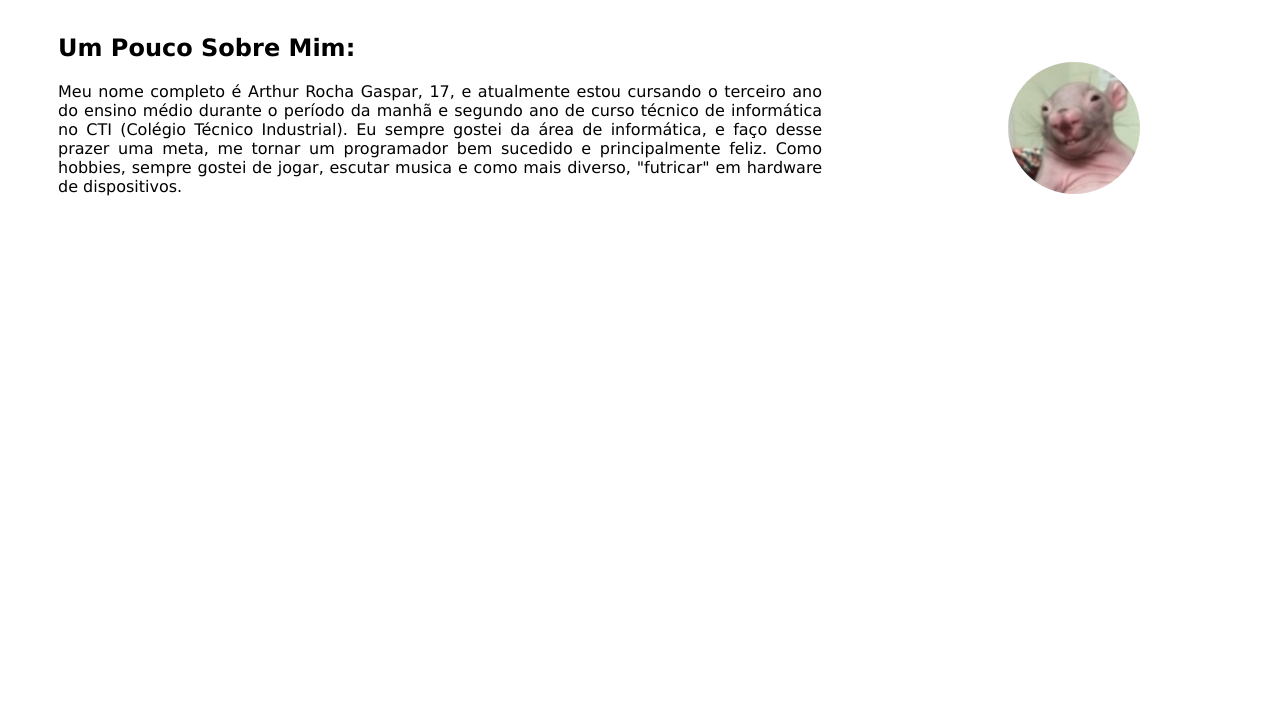
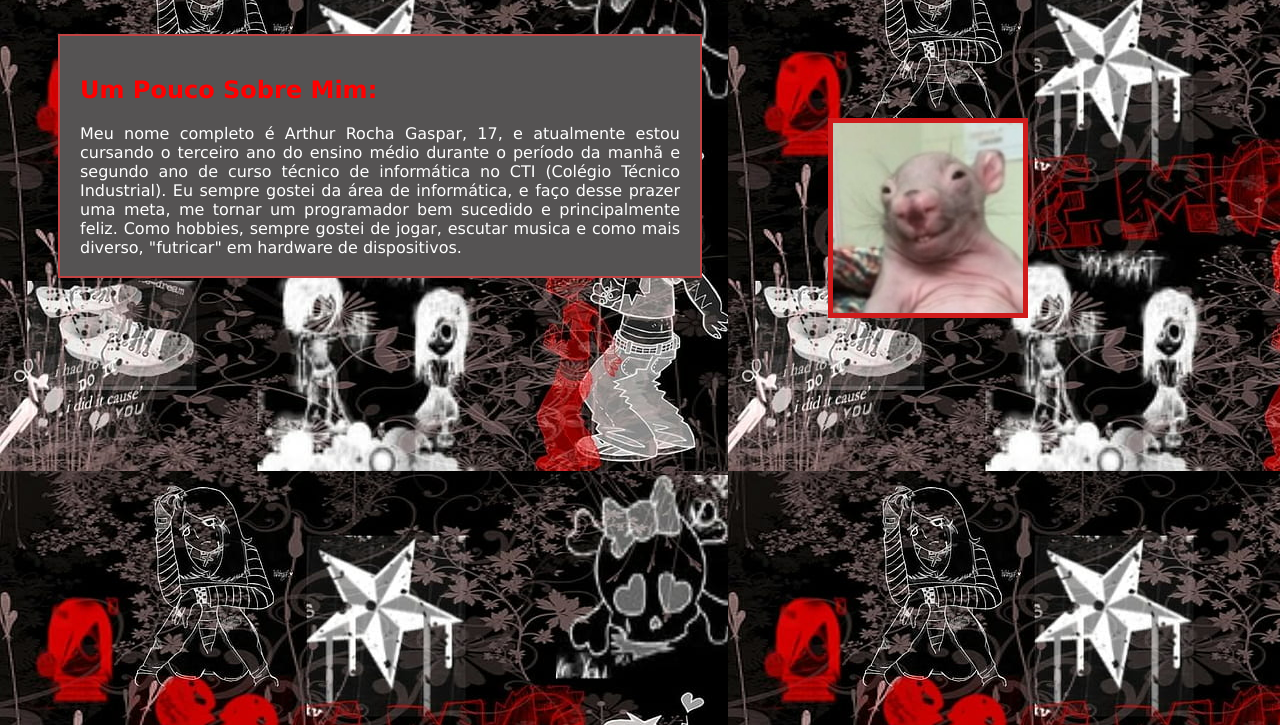
Before and after one commit to Artgspr/HTML, a plain HTML site: page Lista_html/Ex1/index.html in a window 1280 px wide. Shown: the part 75-800 px from the top of the page. Drawn offline with Linux system fonts and the light colour scheme.

Commit message:
Add files via upload

```diff
--- a/Lista_html/Ex1/index.html
+++ b/Lista_html/Ex1/index.html
@@ -1,5 +1,5 @@
 <!DOCTYPE html>
-<html lang="en">
+<html lang="pt-br">
 <head>
     <meta charset="UTF-8">
     <meta http-equiv="X-UA-Compatible" content="IE=edge">
--- a/Lista_html/Ex1/style.css
+++ b/Lista_html/Ex1/style.css
@@ -1,9 +1,12 @@
 body{
     font-family: Verdana, Geneva, Tahoma, sans-serif;
+    background-image: url("img/dark-emo-emotion-feel-wallpaper-preview.jpg");
+    color: rgb(255, 255, 255);
 }
 
 .h2-1{
     text-align: left;
+    color: red;
 }
 
 .div1{
@@ -12,12 +15,19 @@ body{
    margin-left: 50px;
    margin-right: 450px;
    text-align: justify;
+   background-color: #555353; /* Cor de fundo desejada */
+  border: 2px solid rgb(194, 67, 67); /* Cor da borda desejada */
+  padding: 20px; /* Espaçamento interno para o conteúdo */
+  width: 600px;
+  height: 200px;
 }
 
 .divIMG{
 
+    height: 100px;
+    width: 30%;
     margin-top: -150px;
-   margin-left: 1000px;
+   margin-left: 800px;
    margin-right: 0px;
 
 }
@@ -25,5 +35,8 @@ body{
 .gabiru{
 
     width: 50%;
-    border-radius: 60%;
+    margin-top: -10px;
+    margin-left: 20px;
+    margin-right: 0px;
+    border: 5px solid  rgb(207, 27, 27);
 }
```
Also changed, not shown: Lista_html/Ex1/img/dark-emo-emotion-feel-wallpaper-preview.jpg (added).
